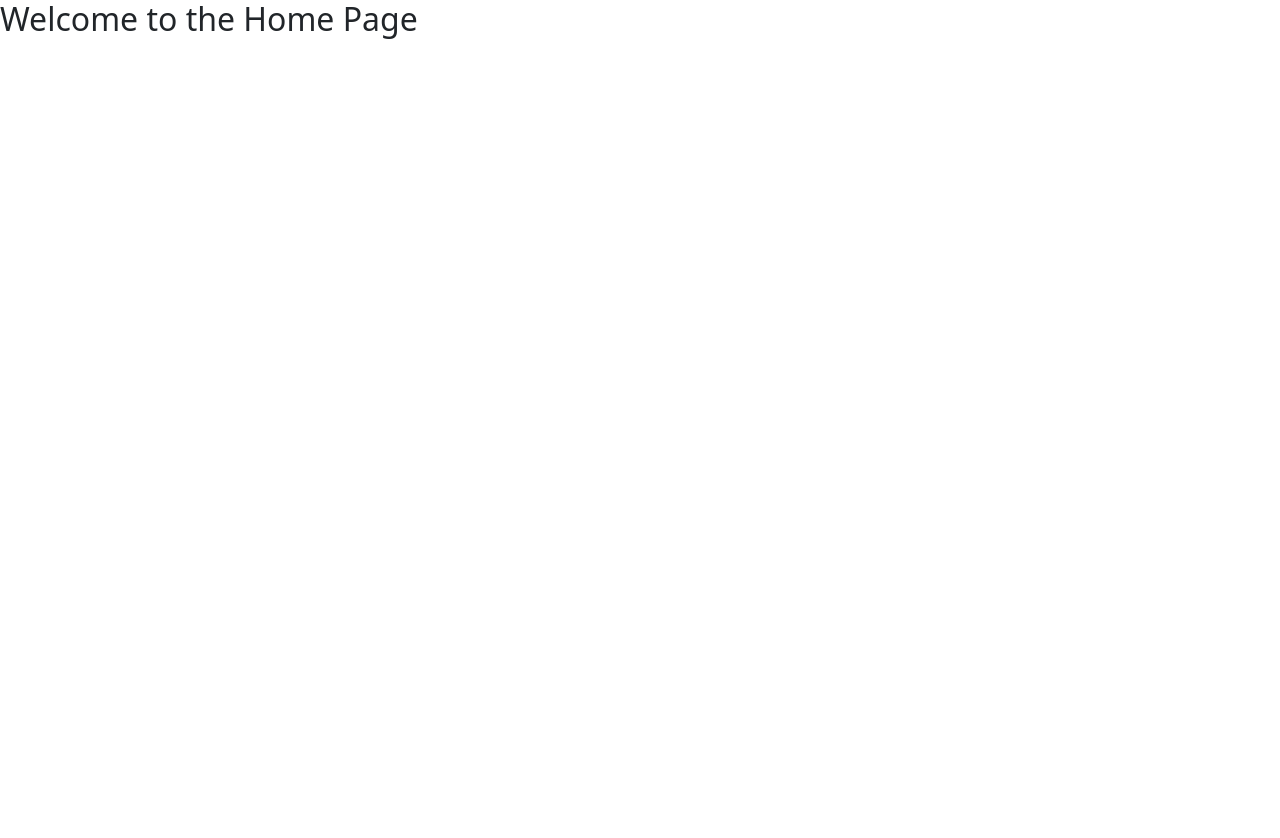
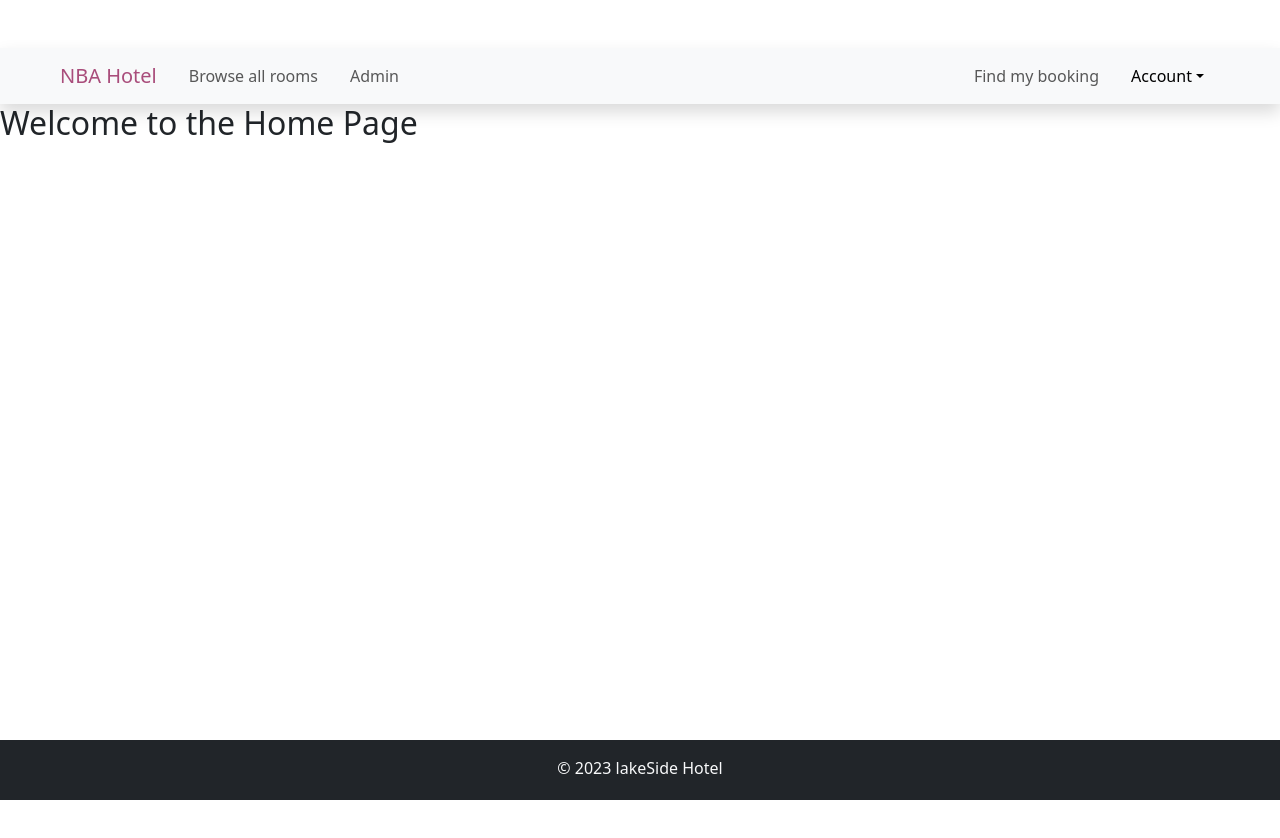
Before and after one commit to Nimesh55/NBA-Hotel-Management-System, a React (Vite) app in the folder Frontend/nba-hotel-web/: page / in a window 1280 px wide. Shown: the top 838 px of the page. Before the commit the page ends 800 px from the top, so only its background shows below. Built offline with nearby package versions, Linux system fonts and the light colour scheme.

Commit message:
Footer and Navbar components added

```diff
--- a/Frontend/nba-hotel-web/src/App.jsx
+++ b/Frontend/nba-hotel-web/src/App.jsx
@@ -5,12 +5,15 @@
 import { BrowserRouter as Router, Routes, Route } from "react-router-dom";
 import Home from "./components/home/Home";
 import EditRoom from "./components/room/EditRoom";
+import NavBar from "./components/layout/NavBar";
+import Footer from "./components/layout/Footer";
 
 function App() {
   return (
     <>
       <main>
         <Router>
+          <NavBar />
           <Routes>
             <Route path="/" element={<Home />} />
             <Route path="/edit-room/:roomId" element={<EditRoom />} />
@@ -18,6 +21,7 @@
             <Route path="/add-room" element={<AddRoom />} />
           </Routes>
         </Router>
+        <Footer />
       </main>
     </>
   );
--- /dev/null
+++ b/Frontend/nba-hotel-web/src/components/layout/Footer.jsx
@@ -0,0 +1,19 @@
+import React from "react";
+import { Container, Row, Col } from "react-bootstrap";
+
+const Footer = () => {
+  let today = new Date();
+  return (
+    <footer className="bg-dark text-light py-3 footer mt-lg-5">
+      <Container>
+        <Row>
+          <Col xs={12} md={12} className="text-center">
+            <p className="mb-0"> &copy; {today.getFullYear()} lakeSide Hotel</p>
+          </Col>
+        </Row>
+      </Container>
+    </footer>
+  );
+};
+
+export default Footer;
--- /dev/null
+++ b/Frontend/nba-hotel-web/src/components/layout/NavBar.jsx
@@ -0,0 +1,99 @@
+import React, { useContext, useState } from "react";
+import { NavLink, Link } from "react-router-dom";
+
+const NavBar = () => {
+  const [showAccount, setShowAccount] = useState(false);
+
+  const handleAccountClick = () => {
+    setShowAccount(!showAccount);
+  };
+
+  return (
+    <nav className="navbar navbar-expand-lg bg-body-tertiary px-5 shadow mt-5 sticky-top">
+      <div className="container-fluid">
+        <Link to={"/"} className="navbar-brand">
+          <span className="hotel-color">NBA Hotel</span>
+        </Link>
+
+        <button
+          className="navbar-toggler"
+          type="button"
+          data-bs-toggle="collapse"
+          data-bs-target="#navbarScroll"
+          aria-controls="navbarScroll"
+          aria-expanded="false"
+          aria-label="Toggle navigation"
+        >
+          <span className="navbar-toggler-icon"></span>
+        </button>
+
+        <div className="collapse navbar-collapse" id="navbarScroll">
+          <ul className="navbar-nav me-auto my-2 my-lg-0 navbar-nav-scroll">
+            <li className="nav-item">
+              <NavLink
+                className="nav-link"
+                aria-current="page"
+                to={"/browse-all-rooms"}
+              >
+                Browse all rooms
+              </NavLink>
+            </li>
+
+            <li className="nav-item">
+              <NavLink className="nav-link" aria-current="page" to={"/admin"}>
+                Admin
+              </NavLink>
+            </li>
+          </ul>
+
+          <ul className="d-flex navbar-nav">
+            <li className="nav-item">
+              <NavLink className="nav-link" to={"/find-booking"}>
+                Find my booking
+              </NavLink>
+            </li>
+
+            <li className="nav-item dropdown">
+              <a
+                className={`nav-link dropdown-toggle show`}
+                href="#"
+                role="button"
+                data-bs-toggle="dropdown"
+                aria-expanded="false"
+                onClick={handleAccountClick}
+              >
+                {" "}
+                Account
+              </a>
+
+              <ul
+                className={`dropdown-menu ${showAccount ? "show" : ""}`}
+                aria-labelledby="navbarDropdown"
+              >
+                <li>
+                  <Link className="dropdown-item" to={"/login"}>
+                    Login
+                  </Link>
+                </li>
+
+                <li>
+                  <Link className="dropdown-item" to={"/profile"}>
+                    Profile
+                  </Link>
+                </li>
+
+                <li>
+                  <Link className="dropdown-item" to={"/logout"}>
+                    Logout
+                  </Link>
+                </li>
+              </ul>
+            </li>
+          </ul>
+        </div>
+      </div>
+    </nav>
+  );
+};
+
+export default NavBar;
```
